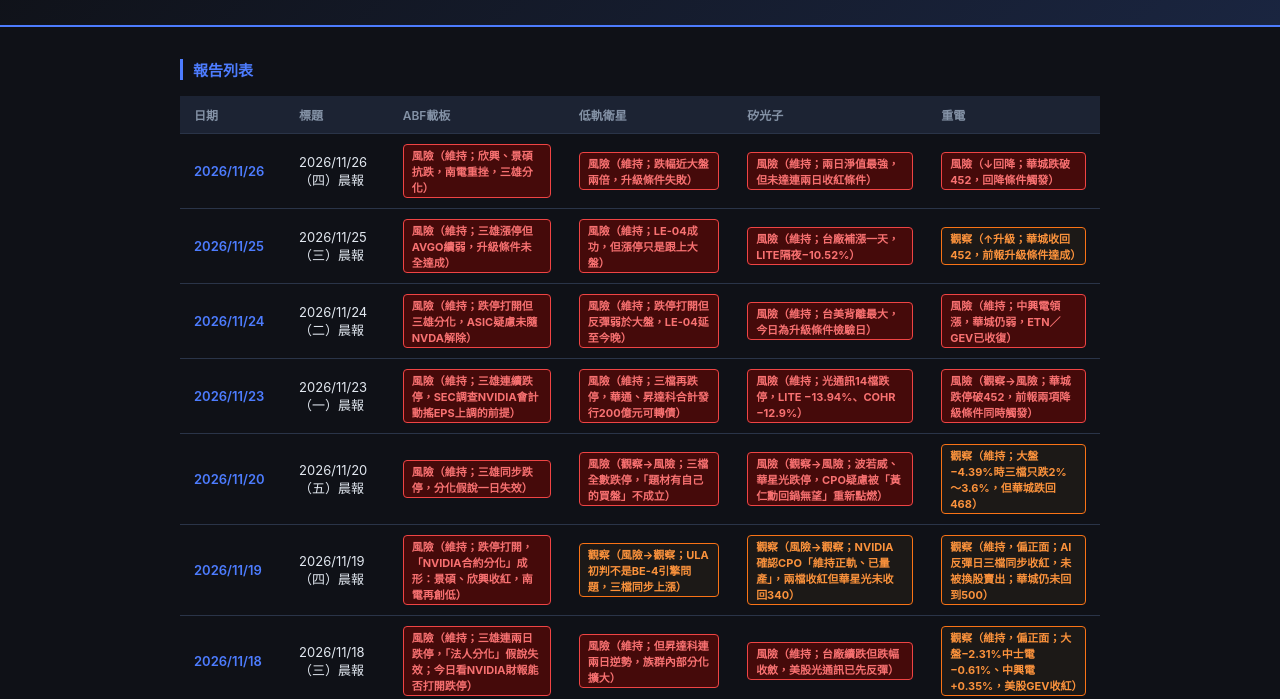
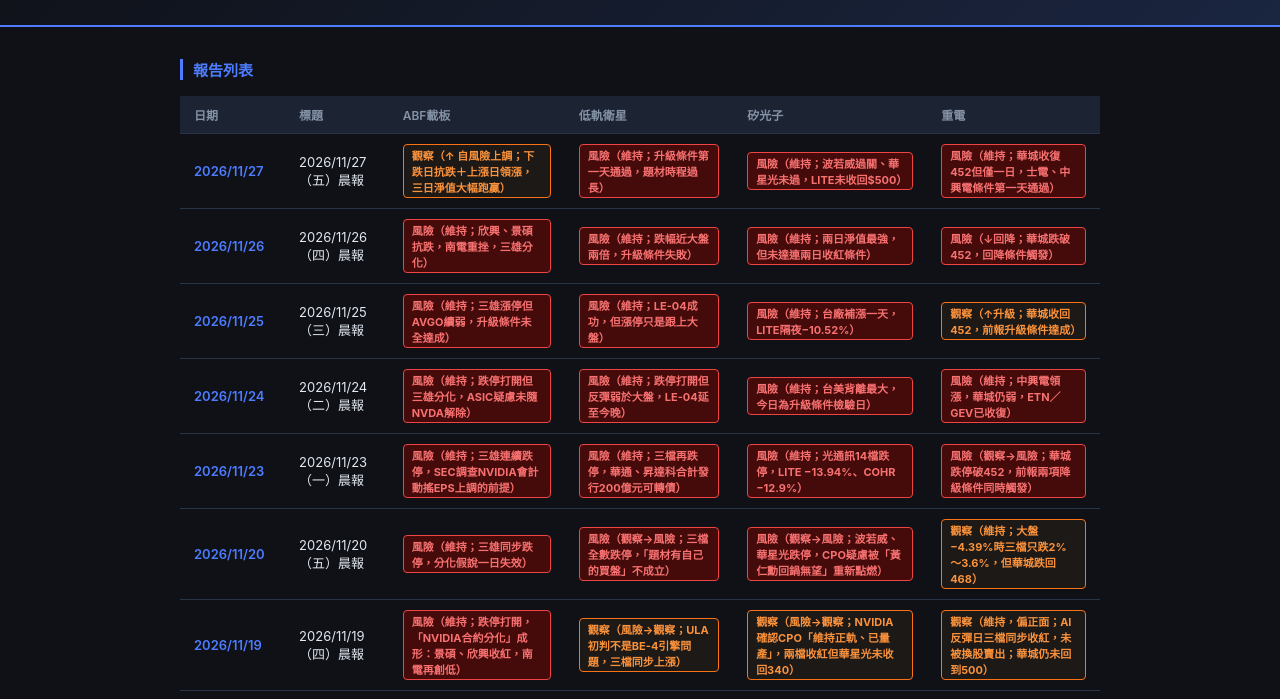
Before and after one commit to Lian-heng499/morning-report, a plain HTML site: page index.html in a window 1280 px wide. Shown: the part 88-787 px from the top of the page. Drawn offline with Linux system fonts and the light colour scheme.

Commit message:
Update index page

```diff
--- a/index.html
+++ b/index.html
@@ -48,6 +48,14 @@
       </tr>
     </thead>
     <tbody>
+        <tr>
+          <td><a href="reports/晨報_20261127.html">2026/11/27</a></td>
+          <td>2026/11/27（五）晨報</td>
+          <td><span class="signal signal-watch">觀察（↑ 自風險上調；下跌日抗跌＋上漲日領漲，三日淨值大幅跑贏）</span></td>
+          <td><span class="signal signal-risk">風險（維持；升級條件第一天通過，題材時程過長）</span></td>
+          <td><span class="signal signal-risk">風險（維持；波若威過關、華星光未過，LITE未收回$500）</span></td>
+          <td><span class="signal signal-risk">風險（維持；華城收復452但僅一日，士電、中興電條件第一天通過）</span></td>
+        </tr>
         <tr>
           <td><a href="reports/晨報_20261126.html">2026/11/26</a></td>
           <td>2026/11/26（四）晨報</td>
```
